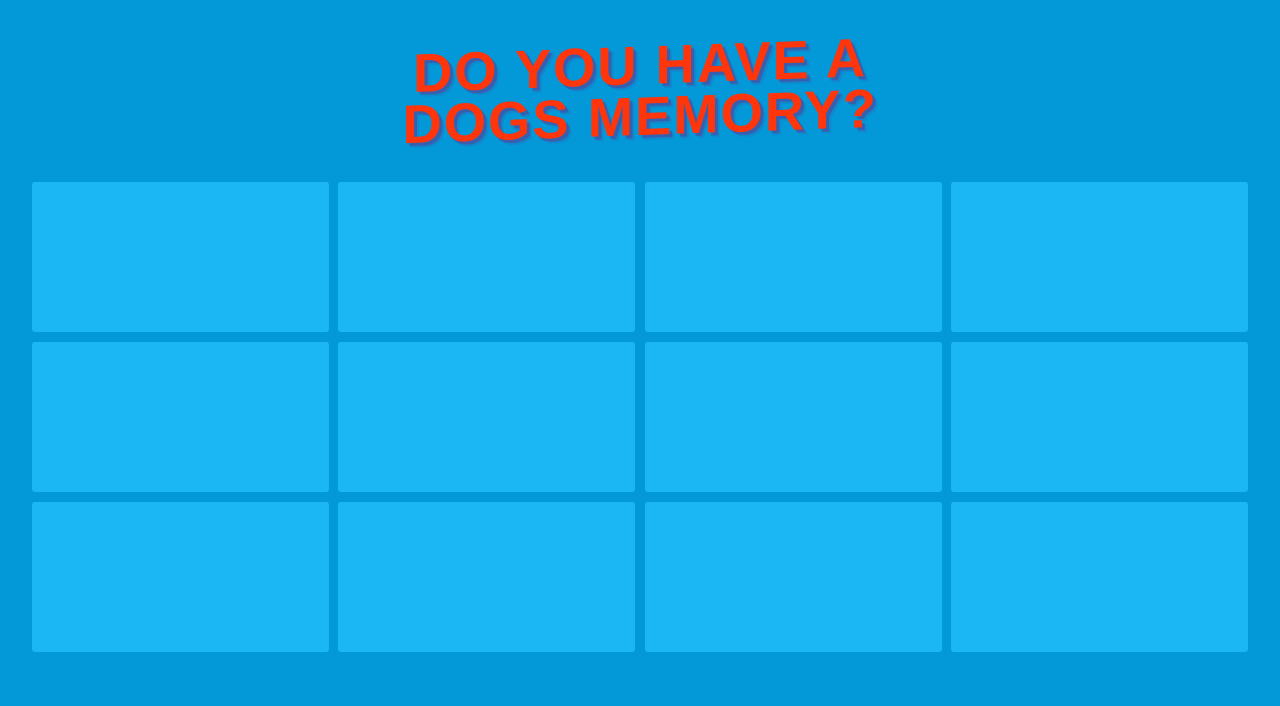
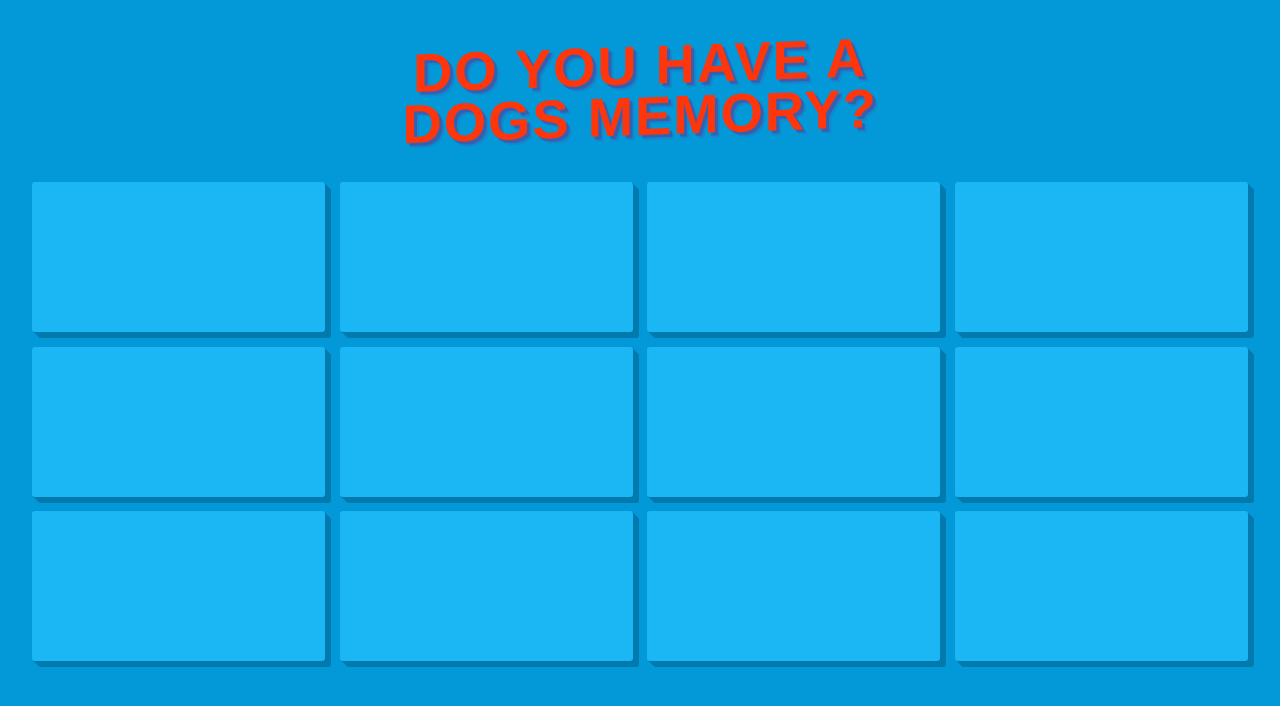
Before and after one commit to duerdod/wemory, a React (Create React App) app: page / in a window 1280 px wide. Shown: the top 706 px of the page. Built offline with nearby package versions, Linux system fonts and the light colour scheme; a web font is replaced by a local one.

Commit message:
Minor changes.

```diff
--- a/src/components/Board.tsx
+++ b/src/components/Board.tsx
@@ -12,7 +12,7 @@ const Container = styled.div<ContainerProps>`
   max-width: 80em;
   margin: 0 auto;
   display: grid;
-  grid-gap: 0.6rem;
+  grid-gap: 0.9rem;
   justify-content: center;
   ${({ columns = 3 }) =>
     `grid-template-columns: repeat(${Math.trunc(
--- a/src/components/Card.tsx
+++ b/src/components/Card.tsx
@@ -14,6 +14,7 @@ interface StyledCardProps {
   background: string;
   isOpen: boolean;
   isCollected: boolean;
+  className: string;
 }
 
 const StyledCard = styled(animated.button)<StyledCardProps>`
@@ -24,7 +25,9 @@ const StyledCard = styled(animated.button)<StyledCardProps>`
   display: flex;
   justify-content: center;
   align-items: center;
-  box-shadow: 2px -2px 5px rgba(0, 0, 0, 0.2);
+  /* box-shadow: 2px -2px 5px rgba(0, 0, 0, 0.2); */
+  box-shadow: 1px -1px 0px #027aad, 2px -2px 0px #027aad, 3px -3px 0px #027aad,
+    4px -4px 0px #027aad, 5px -5px 0px #027aad, 6px -6px 0px #027aad;
   cursor: pointer;
   color: #383838;
   ${({ isOpen, background }) =>
@@ -34,6 +37,11 @@ const StyledCard = styled(animated.button)<StyledCardProps>`
     `
     background: ${background};
   `};
+
+  &.open {
+    box-shadow: 1px 1px 0px #027aad, 2px 2px 0px #027aad, 3px 3px 0px #027aad,
+      4px 4px 0px #027aad, 5px 5px 0px #027aad, 6px 6px 0px #027aad;
+  }
 `;
 
 export const Card = (card: MemoryCard) => {
@@ -42,11 +50,11 @@ export const Card = (card: MemoryCard) => {
   const { isCollected, isOpen, color } = card;
 
   // BOX SHADOW SHOULD ALSO BE ANIMATED.
-  const { transform, boxShadow } = useSpring({
+  const { transform } = useSpring({
     transform: `perspective(600px) rotateX(${
       isOpen || isCollected ? 180 : 0
     }deg)`,
-    boxShadow: 'none',
+    // boxShadow: 'none',
     config: { tension: 240, friction: 12 }
   });
 
@@ -73,12 +81,13 @@ export const Card = (card: MemoryCard) => {
 
   return (
     <StyledCard
+      className={isOpen ? 'open' : ''}
       isCollected={isCollected}
       isOpen={isOpen}
       background={color}
       onClick={selectCard}
       style={{
-        boxShadow,
+        // boxShadow,
         transform: transform.interpolate(
           transform => `${transform} rotateX(180deg)`
         )
--- a/src/utils/generateCards.ts
+++ b/src/utils/generateCards.ts
@@ -5,8 +5,8 @@ import { shuffle } from './index'
 import { MemoryCard } from '../context/memory-context'
 
 export function generateCards(qty: number): MemoryCard[] {
-    let deck: MemoryCard[] = [];
-    const colors = randomcolors({ count: qty, format: 'rgb' });
+    const deck: MemoryCard[] = [];
+    const colors = randomcolors({ count: qty });
 
     for (let i = 0; i < qty; i++) {
         const index: number = i % 2 === 0 ? i : deck.length - 1;
```
